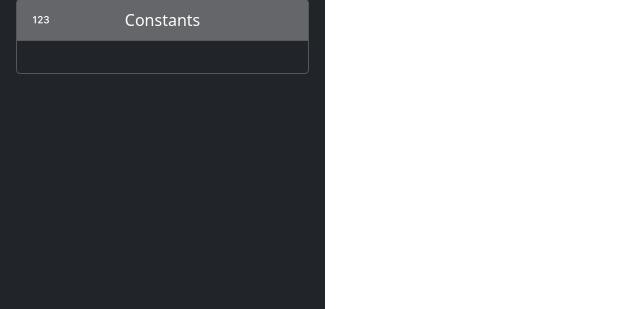
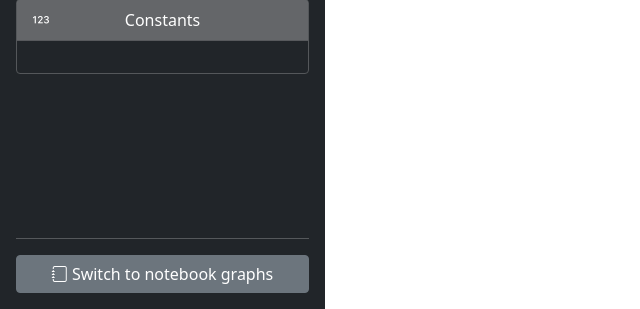
Before and after one commit to AntheSevenants/fwo-frequency-reduction, a Flask app: template dashboard/templates/base.html in a window 1280 px wide. Shown: the part 491-800 px from the top of the page, without its empty margins (0-640 px from the left). Run offline with Flask 3, Linux system fonts and the light colour scheme; the template is opened without the code that fills it, so the values that code supplies are empty; some libraries are stand-ins or nearby versions.

Commit message:
Add a button to switch from live to batch run and vice versa

```diff
--- a/dashboard-3.py
+++ b/dashboard-3.py
@@ -54,18 +54,22 @@ app.secret_key = 'secret_key_for_sessions'
 
 graph_lock = threading.Lock()
 
+@app.route('/live/')
+def live():
+    return show_interface(live=True)
 
 @app.route('/')
 def index():
+    return show_interface()
+
+# live = are we looking at graphs from the jupyter notebook?
+def show_interface(live=False):
     # run = a complête batch run with multiple parameter combinatinos
     runs = export.runs.get_runs(RUNS_DIR)
     # selected run = one of those batch runs
     selected_run = request.args.get('run')
     # you can filter for specific graphs
     selected_filter = request.args.get('filter')
-
-    # live = are we looking at graphs from the jupyter notebook?
-    live = False
 
     # Combination of parameters selected
     selected_parameters = dict(request.args)
@@ -151,7 +155,7 @@ def index():
             # Save the files to disk!
             export.files.export_files(graphs_output, PROFILE_NAME, temp_models_figures_dir)
 
-    if args.live:
+    if live:
         selected_run = "live"
         parameter_selection_id = "live"
         live = True
@@ -251,7 +255,6 @@ def get_cached_graphs(selected_run, parameter_selection_id, graphs):
 
 parser = argparse.ArgumentParser(
     description='dashboard-3 - kowalski, analysis')
-parser.add_argument("--live", action="store_true", help="look at graphs from the notebook")
 parser.add_argument("--neutral_tokens", action="store_true", help="make tokens neutral (C1, C2, C3 ...)")
 args = parser.parse_args()
 
--- a/dashboard/templates/base.html
+++ b/dashboard/templates/base.html
@@ -36,8 +36,9 @@
             <div>
                 <hr>
             </div>
+            <div class="flex-column mb-auto">
+            {% if not live %}
             <div class="card mb-3">
-                {% if not live %}
                     <div class="card-header text-white">
                         <div class="wrapper"><i class="bi bi-person-walking"></i></div> Run selection
                     </div>
@@ -53,8 +54,8 @@
                             <label for="select_external">Available runs:</label>
                         </div>
                     </div>
-                {% endif %}
             </div>
+            {% endif %}
             {% if selected_run is not none %}
             <div class="card mb-3">
                 <div class="card-header text-white">
@@ -123,6 +124,19 @@
                 </div>
                 {% endif %}
             {% endif %}
+            </div>
+            <div class="text-white">
+                <hr>
+                {% if not live %}
+                <a type="button" class="btn btn-secondary w-100" href="/live/">
+                    <i class="bi bi-journal"></i> Switch to notebook graphs
+                </a>
+                {% else %}
+                <a type="button" class="btn btn-secondary w-100" href="/">
+                    <i class="bi bi-view-stacked"></i> Switch to batch run graphs
+                </a>
+                {% endif %}
+            </div>
         </form>
         <div class="flex-grow-1 scrollable" style="position: relative;">
             {% block content %}
```
